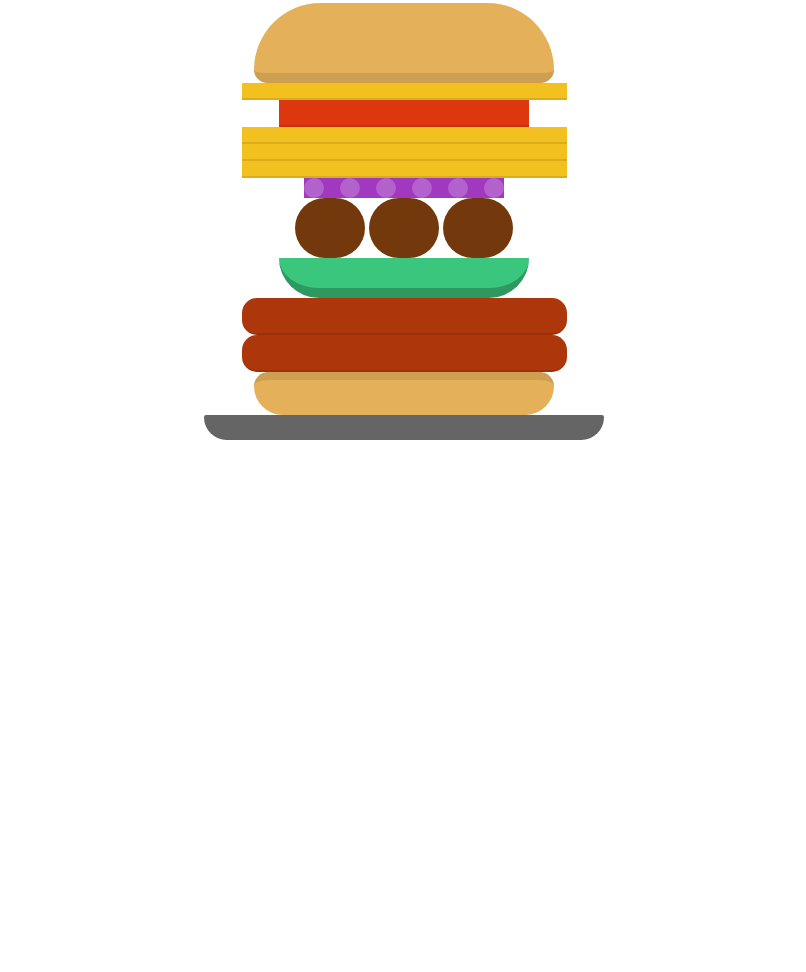
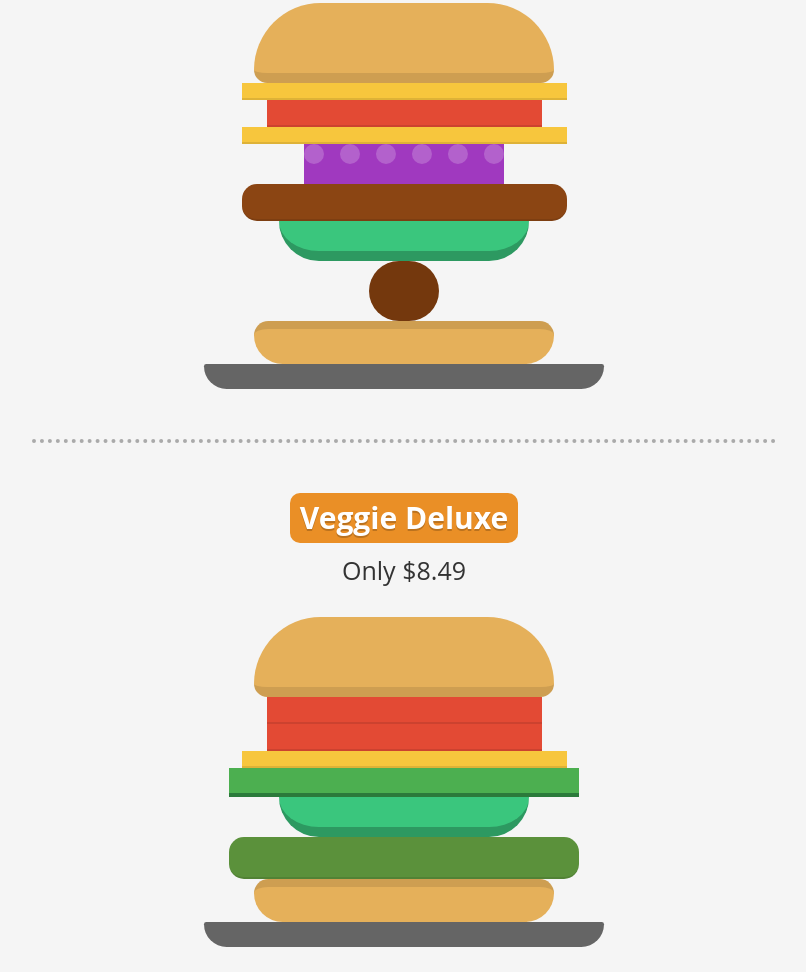
Before and after one commit to DaviSandes118/lab6, a plain HTML site: page index.html in a window 1280 px wide. Shown: the part 146-1118 px from the top of the page, without its empty margins (236-1042 px from the left). Before the commit the page ends 800 px from the top, so only its background shows below. Drawn offline with Linux system fonts and the light colour scheme.

Commit message:
Added second burger and updated ingredients/styles

```diff
--- a/index.html
+++ b/index.html
@@ -1,36 +1,45 @@
-<html>
+<!doctype html>
+<html lang="en">
   <head>
+    <meta charset="utf-8" />
     <title>Build-a-Burger</title>
-    <link rel="stylesheet" href="style.css">
-    <link rel="stylesheet" href="ingredients.css">
+    <link rel="stylesheet" href="style.css" />
+    <link rel="stylesheet" href="ingredients.css" />
   </head>
+
   <body>
-
     <h1>The Best Burger</h1>
     <h2>Only $9.99</h2>
 
-    <!--
-    Rearrange the elements below to make your own custom burger.
-    Change ingredient colors in the "ingredients.css" file.
-    -->
-
+    <!-- First Burger -->
     <div class="burger">
       <div class="bun-top"></div>
       <div class="cheese"></div>
       <div class="tomato"></div>
       <div class="cheese"></div>
-      <div class="cheese"></div>
-      <div class="cheese"></div>
       <div class="onion"></div>
+      <div class="patty"></div>
+      <div class="pickle"></div>
       <div class="meatball"></div>
-      <div class="meatball"></div>
-      <div class="meatball"></div>
-      <div class="pickle"></div>
-      <div class="patty"></div>
-      <div class="patty"></div>
       <div class="bun-bottom"></div>
       <div class="plate"></div>
     </div>
 
+    <hr />
+
+    <!-- Second Burger -->
+    <h1>Veggie Deluxe</h1>
+    <h2>Only $8.49</h2>
+    <div class="burger">
+      <div class="bun-top"></div>
+      <div class="tomato"></div>
+      <div class="tomato"></div>
+      <div class="cheese"></div>
+      <div class="lettuce"></div>
+      <div class="pickle"></div>
+      <div class="patty veggie"></div>
+      <div class="bun-bottom"></div>
+      <div class="plate"></div>
+    </div>
   </body>
 </html>
--- a/ingredients.css
+++ b/ingredients.css
@@ -1,26 +1,48 @@
 @charset "UTF-8";
-/* CSS Document */
 
 .bun-top {
   height: 70px;
   width: 60%;
   background: #e5b05a;
   border-radius: 100px 100px 20px 20px;
-  border-bottom: solid 10px rgba(0,0,0,.1);
+  border-bottom: solid 10px rgba(0, 0, 0, 0.1);
+}
+
+.bun-bottom {
+  height: 35px;
+  width: 60%;
+  background: #e5b05a;
+  border-radius: 20px 20px 40px 40px;
+  border-top: solid 8px rgba(0, 0, 0, 0.1);
 }
 
 .cheese {
   height: 15px;
   width: 65%;
-  background: #f2c120;
-  border-bottom: solid 2px rgba(0,0,0,.1);
+  background: #f7c63d;
+  border-bottom: solid 2px rgba(0, 0, 0, 0.1);
 }
 
 .tomato {
   height: 25px;
-  width: 50%;
-  background-color: #dd3710;
-  border-bottom: solid 2px rgba(0,0,0,.1);
+  width: 55%;
+  background-color: #e34a34;
+  border-bottom: solid 2px rgba(0, 0, 0, 0.1);
+}
+
+.patty {
+  height: 35px;
+  width: 65%;
+  background: #8b4513;
+  border-radius: 15px;
+  border-bottom: solid 2px rgba(0, 0, 0, 0.1);
+}
+
+/* Second burger variant */
+.patty.veggie {
+  background: #5b913b;
+  width: 70%;
+  height: 40px;
 }
 
 .meatball {
@@ -30,14 +52,6 @@
   border-radius: 50px;
   display: inline-block;
   vertical-align: top;
-}
-
-.patty {
-  height: 35px;
-  width: 65%;
-  background: #ad370b;
-  border-radius: 15px;
-  border-bottom: solid 2px rgba(0,0,0,.1);
 }
 
 .pickle {
@@ -50,16 +64,16 @@
 
 .onion {
   width: 40%;
+  height: 20px;
   background-color: #a039bf;
-  border-top: dotted 20px rgba(255,255,255,.2);
+  border-top: dotted 20px rgba(255, 255, 255, 0.2);
 }
 
-.bun-bottom {
-  height: 35px;
-  width: 60%;
-  background: #e5b05a;
-  border-radius: 20px 20px 40px 40px;
-  border-top: solid 8px rgba(0,0,0,.1)
+.lettuce {
+  height: 25px;
+  width: 70%;
+  background: #4caf50;
+  border-bottom: solid 4px #2b7a3b;
 }
 
 .plate {
--- a/style.css
+++ b/style.css
@@ -1,26 +1,24 @@
 @charset "UTF-8";
-/* CSS Document */
-
 
 body {
   font-family: "Open Sans", sans-serif;
   padding: 25px 20px;
   margin: 0;
   text-align: center;
+  background: #f5f5f5;
 }
 
 h1 {
   font-size: 30px;
   text-align: center;
   margin: 0;
-  padding: 5px 0;
-  background: #ea260d;
-  text-shadow: 0px 2px 0 rgba(0,0,0,.2);
+  padding: 10px;
+  background: #ea8f26;
+  text-shadow: 0px 2px 0 rgba(0, 0, 0, 0.2);
   line-height: 100%;
   color: white;
-  padding: 10px;
-  margin: 0 auto;
   display: inline-block;
+  border-radius: 10px;
 }
 
 h2 {
@@ -28,15 +26,21 @@ h2 {
   font-size: 25px;
   font-weight: 400;
   margin: 10px 0 30px 0;
+  color: #333;
 }
 
-/* Set the maximum width of your burger */
 .burger {
   max-width: 500px;
   margin: 0 auto;
 }
 
-/* This center-aligns all of the ingredients */
 .burger > div {
   margin: 0 auto;
 }
+
+hr {
+  border: none;
+  border-top: 4px dotted #aaa;
+  width: 60%;
+  margin: 50px auto;
+}
```
